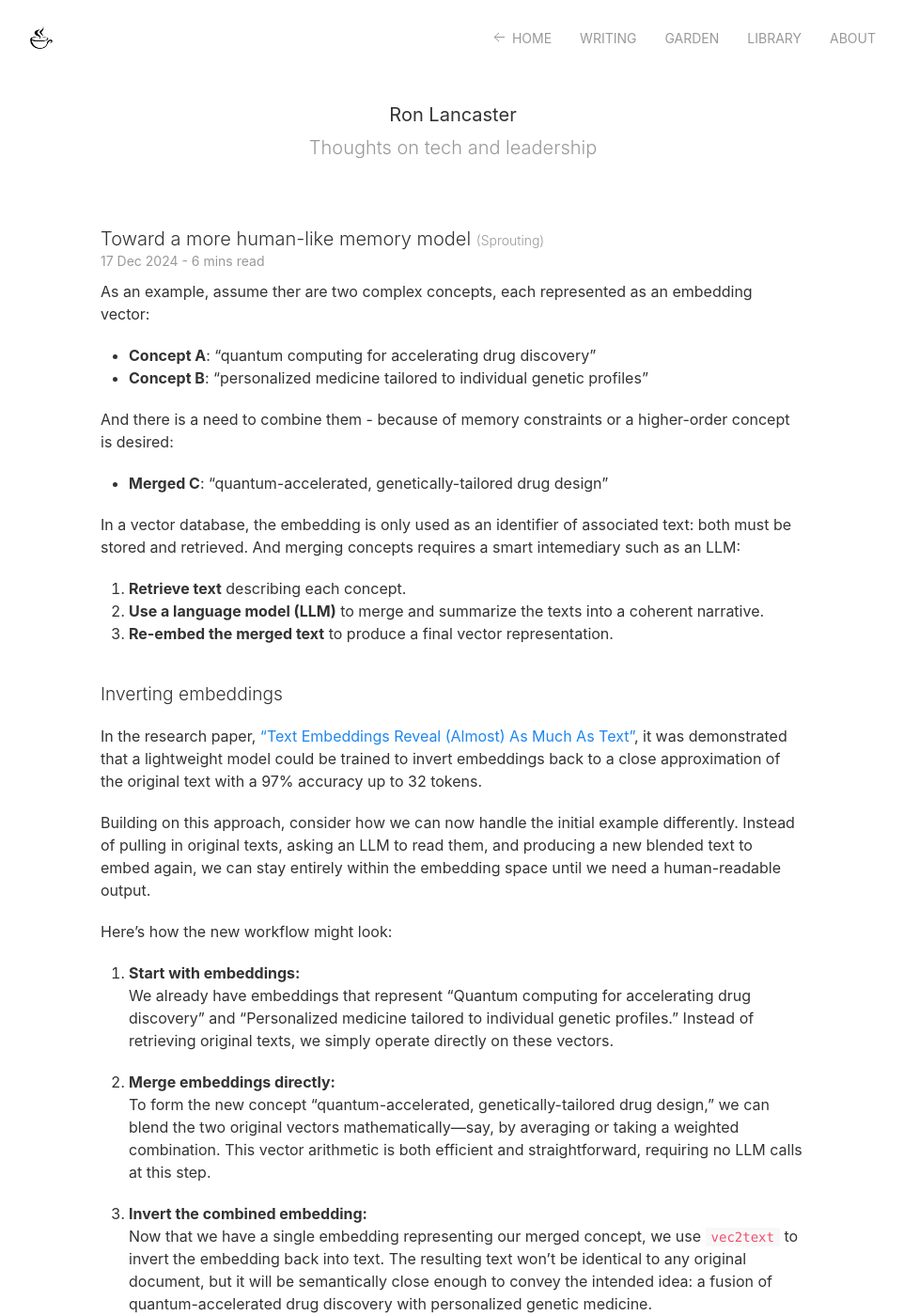
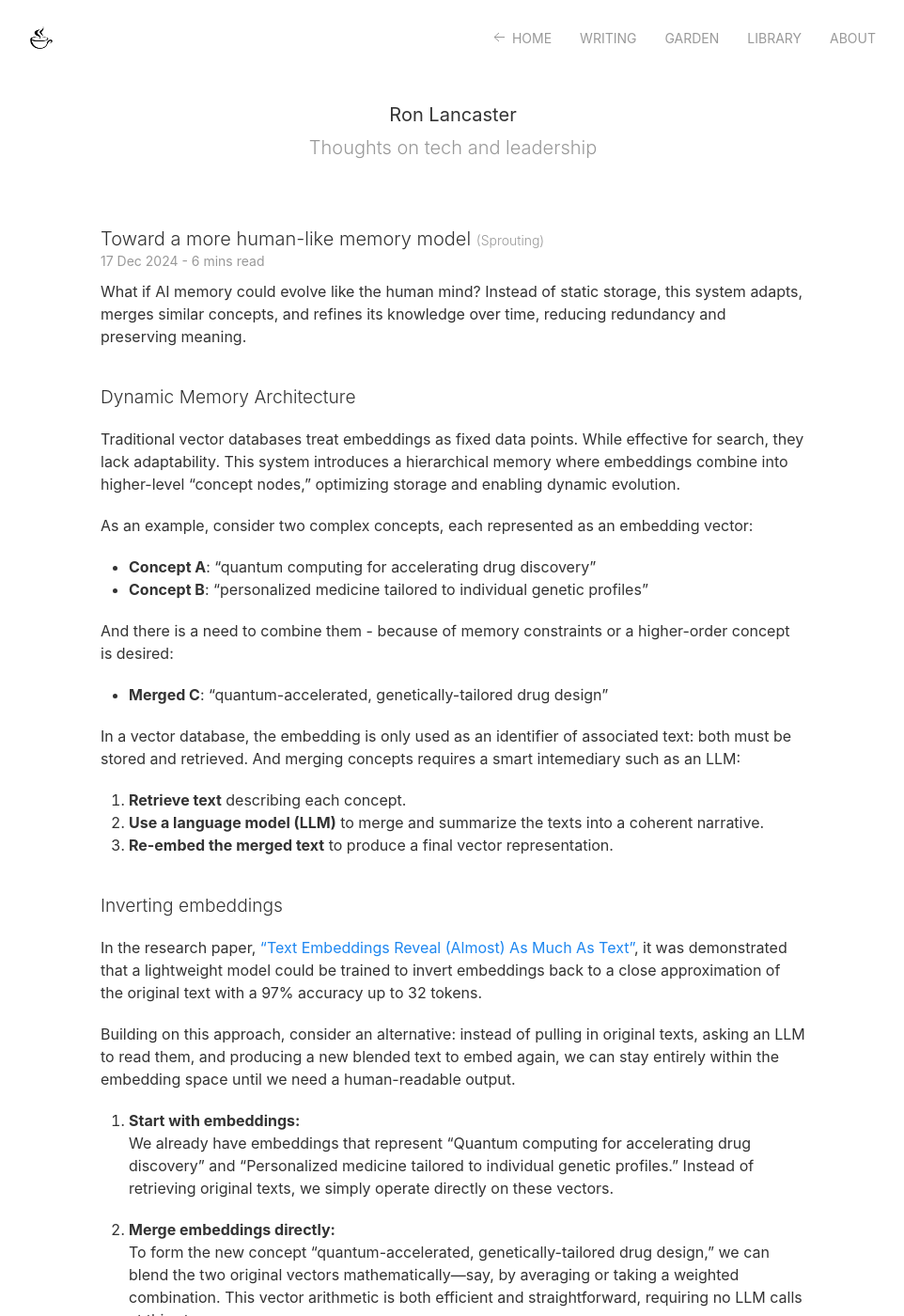
Before and after one commit to nyvyn/nyvyn.github.io, a Jekyll site: the page built from _notes/2024-12-17-embedding-inversion.markdown, in a window 1280 px wide and 1400 px high. Shown: the whole window at 94% size, without its empty margins (158-1120 px from the left). Built offline with Jekyll 4.4.1, drawn with Linux system fonts in a browser that asks for light colours.

Commit message:
Refactor embedding inversion section for clarity and depth
Reorganized the content to introduce the concept of embedding inversion with more precision, referencing recent research. Expanded explanations on the benefits and trade-offs, while emphasizing the efficiency and flexibility of direct embedding manipulation over LLM dependency.

```diff
--- a/_notes/2024-12-17-embedding-inversion.markdown
+++ b/_notes/2024-12-17-embedding-inversion.markdown
@@ -5,7 +5,16 @@
 status: Sprouting
 ---
 
-As an example, assume ther are two complex concepts, each represented as an embedding vector:
+What if AI memory could evolve like the human mind? Instead of static storage, this system adapts, merges similar
+concepts, and refines its knowledge over time, reducing redundancy and preserving meaning.
+
+## Dynamic Memory Architecture
+
+Traditional vector databases treat embeddings as fixed data points. While effective for search, they lack adaptability.
+This system introduces a hierarchical memory where embeddings combine into higher-level “concept nodes,” optimizing
+storage and enabling dynamic evolution.
+
+As an example, consider two complex concepts, each represented as an embedding vector:
 
 - **Concept A**: “quantum computing for accelerating drug discovery”
 - **Concept B**: “personalized medicine tailored to individual genetic profiles”
@@ -28,11 +37,9 @@
 it was demonstrated that a lightweight model could be trained to invert embeddings back to a close approximation of
 the original text with a 97% accuracy up to 32 tokens.
 
-Building on this approach, consider how we can now handle the initial example differently. Instead of pulling in
-original texts, asking an LLM to read them, and producing a new blended text to embed again, we can stay entirely within
-the embedding space until we need a human-readable output.
-
-Here’s how the new workflow might look:
+Building on this approach, consider an alternative: instead of pulling in original texts, asking an LLM to read them,
+and producing a new blended text to embed again, we can stay entirely within the embedding space until we need a
+human-readable output.
 
 1. **Start with embeddings:**
    We already have embeddings that represent “Quantum computing for accelerating drug discovery” and “Personalized
```
